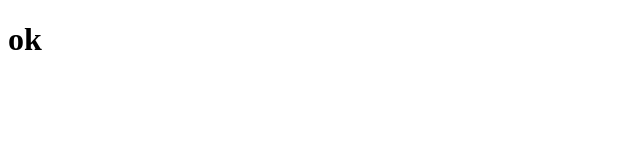
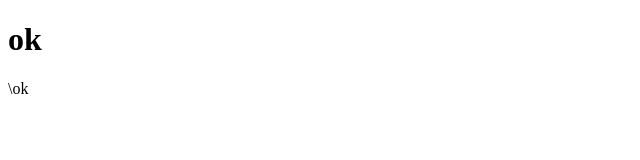
Before and after one commit to Duong-Ngoc-Dao/test-da1, a plain HTML site: page index.html in a window 1280 px wide. Shown: the full height of the page, 0-640 px from the left. Drawn offline with Linux system fonts and the light colour scheme.

Commit message:
to commit

```diff
--- a/index.html
+++ b/index.html
@@ -8,5 +8,6 @@
 </head>
 <body>
     <h1>ok</h1>
+    <div>\ok</div>
 </body>
 </html>
```
